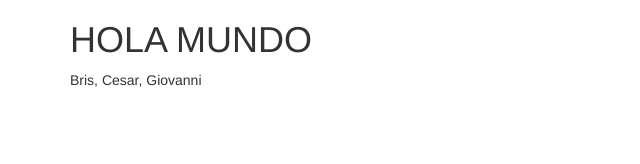
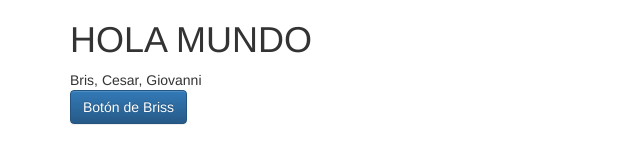
Before and after one commit to AmetDV/framework-vue, a plain HTML site: page index.html in a window 1280 px wide. Shown: the whole page, without its empty margins (0-640 px from the left). Drawn offline with nearby package versions, Linux system fonts and the light colour scheme.

Commit message:
Briss realiza un cambio

```diff
--- a/index.html
+++ b/index.html
@@ -30,6 +30,8 @@
 
 			<h1>HOLA MUNDO</h1>
 
+
+
 			    <div class="row">
 
 			        <div class="col-md-12">
@@ -41,7 +43,9 @@
 					</div>
 
 				</div>
-
+				<button type="button" class="btn btn-primary" data-toggle="modal" data-target="#exampleModalLong">
+					Botón de Briss
+				  </button>
 
 			<footer align="center">
 
```
